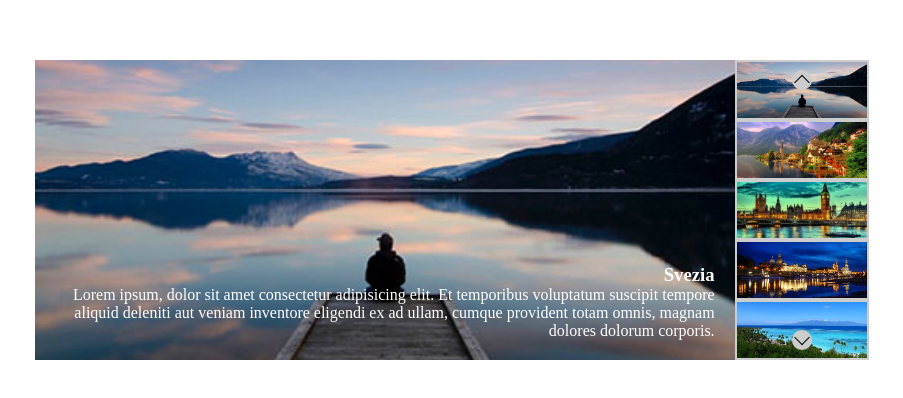
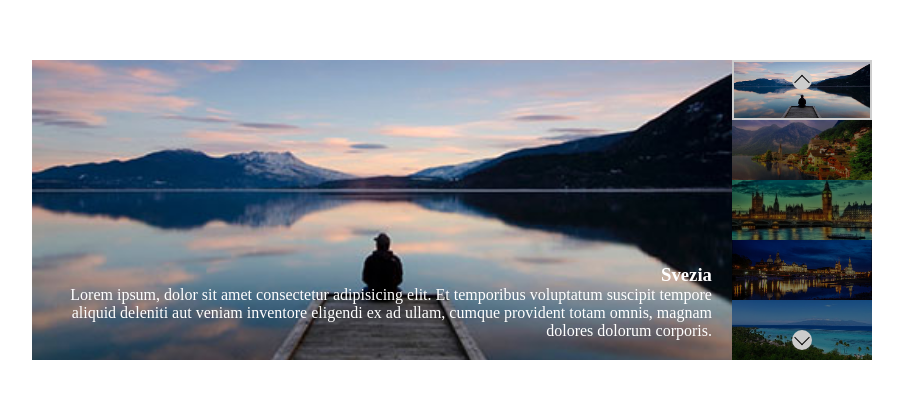
Before and after one commit to sder12/vue-slider, a plain HTML site: page index.html in a window 1280 px wide. Shown: the part 190-588 px from the top of the page, without its empty margins (188-1091 px from the left). Drawn offline with nearby package versions, Linux system fonts and the light colour scheme.

Commit message:
Add dynamic class 'active'

```diff
--- a/index.html
+++ b/index.html
@@ -31,7 +31,7 @@
                     <div class="prev" @click="slidePrev"></div>
                     <div class="next" @click="slideNext"></div>
 
-                    <div class="thumb active" v-for="item in slides">
+                    <div class="thumb" :class="index === slideIndex ? 'active' : ''" v-for="(item, index) in slides">
                         <img :src="item.image" :alt="item.text" />
                     </div>
 
```
